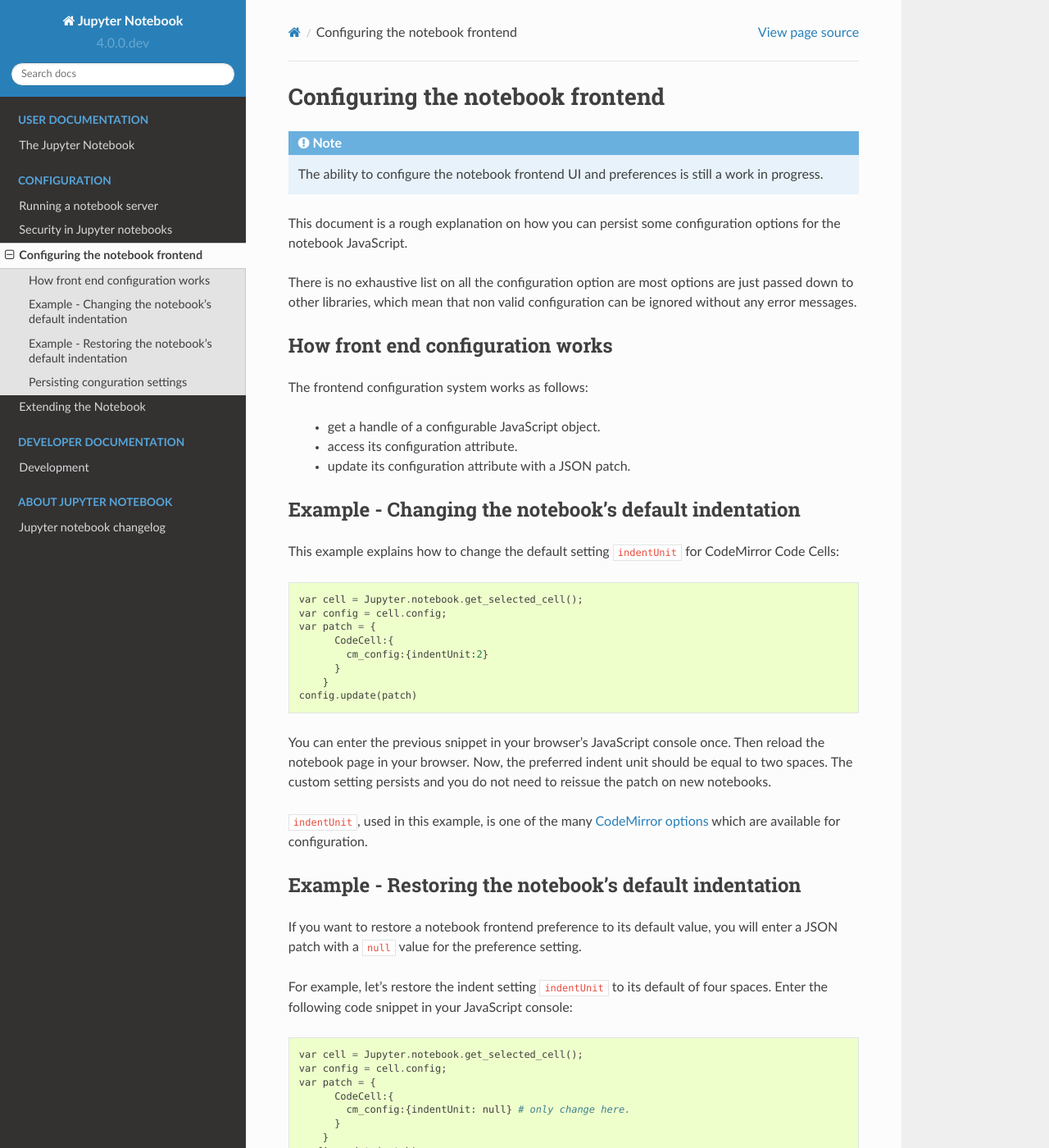
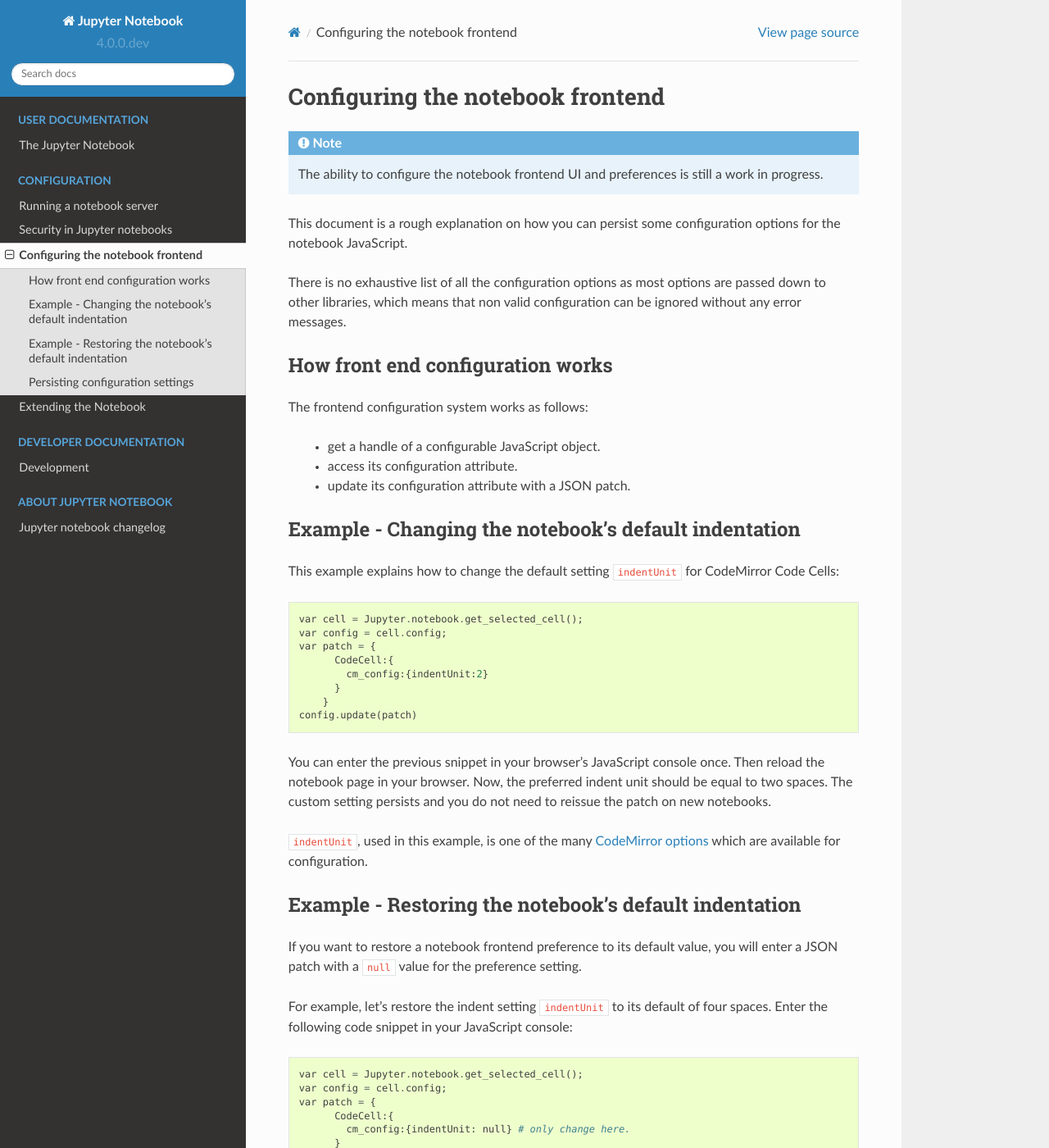
Before and after one commit to jupyter/nbclassic, a Sphinx documentation site: the page built from docs/source/frontend_config.rst, in a window 1280 px wide and 1400 px high. Shown: the whole window at 82% size. Built offline with Sphinx 7.4.7 and the Read the Docs theme 2.0.0, drawn with Linux system fonts in a browser that asks for light colours; pages that are not in the unit, such as notebooks, are missing from menus; some of the changed text lies outside the part shown.

Commit message:
Fix grammar from review comments

```diff
--- a/docs/source/frontend_config.rst
+++ b/docs/source/frontend_config.rst
@@ -11,8 +11,8 @@
 This document is a rough explanation on how you can persist some configuration
 options for the notebook JavaScript.
 
-There is no exhaustive list on all the configuration option are most options
-are just passed down to other libraries, which mean that non valid
+There is no exhaustive list of all the configuration options as most options
+are passed down to other libraries, which means that non valid
 configuration can be ignored without any error messages.
 
 
@@ -69,8 +69,8 @@
 Reload the notebook in your browser and the default indent should again be two
 spaces.
 
-Persisting conguration settings
--------------------------------
+Persisting configuration settings
+---------------------------------
 Under the hood, Jupyter will persist the preferred configuration settings in
 ``~/.jupyter/nbconfig/<section>.json``, with ``<section>``
 taking various value depending on the page where the configuration is issued.
```
